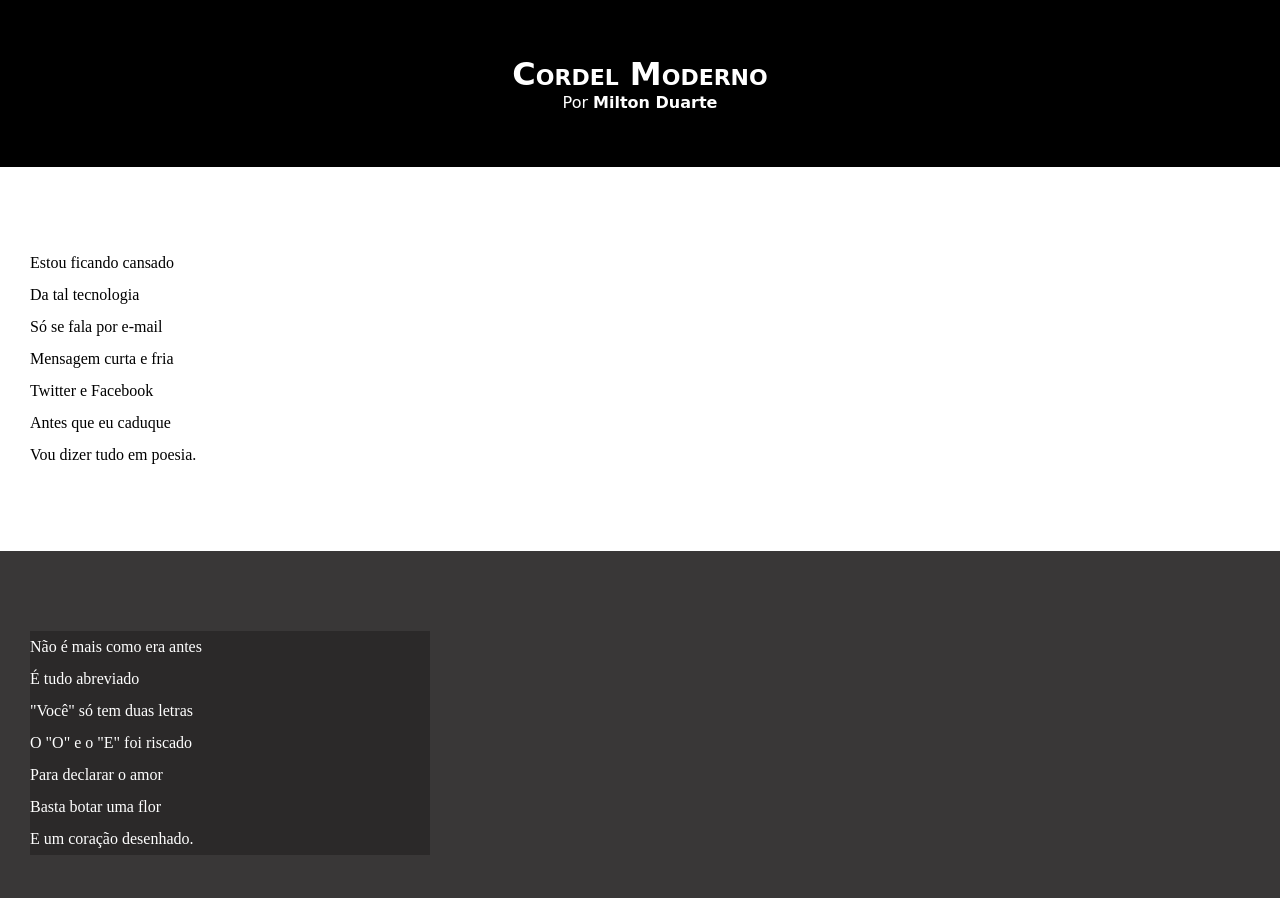
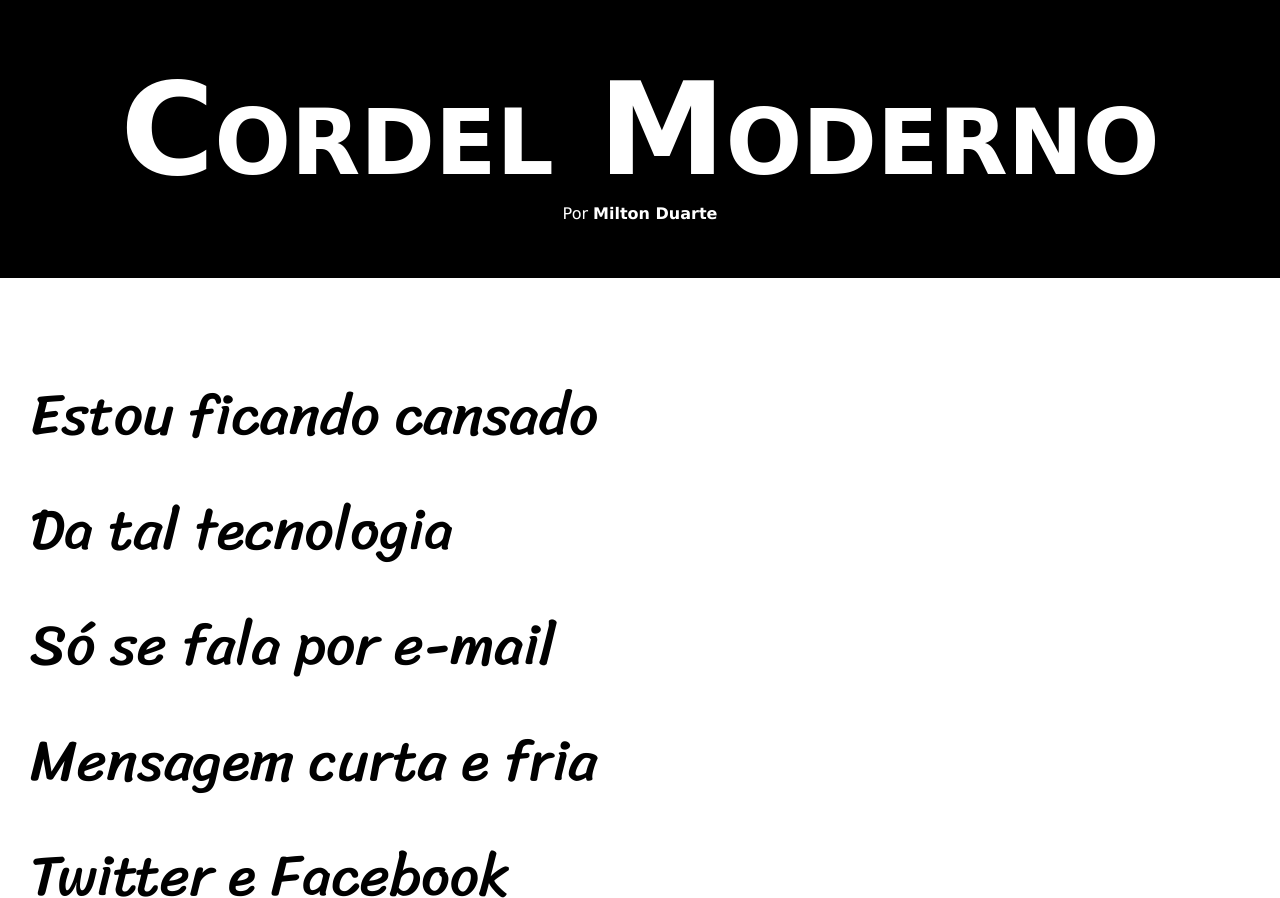
Before and after one commit to wendelllins/html-css, a plain HTML site: page exercicios/desafio 12/desafio-cordel.html in a window 1280 px wide. Shown: the top 898 px of the page. Drawn offline with Linux system fonts and the light colour scheme.

Commit message:
atualização estilos

```diff
--- a/exercicios/desafio 12/estilo/style.css
+++ b/exercicios/desafio 12/estilo/style.css
@@ -3,6 +3,12 @@
 @import url('https://fonts.googleapis.com/css2?family=Passion+One&display=swap');
 
 @import url('https://fonts.googleapis.com/css2?family=Sriracha&display=swap');
+
+:root{
+    --fonte1: Verdana, Geneva, Tahoma, sans-serif;
+    --fonte2:'Passion One', cursive;
+    --fonte3:  'Sriracha', cursive;
+}
 
 *{
     margin: 0px;
@@ -12,27 +18,29 @@
 html, body{
     min-height: 100vh;
     background-color: darkgray;
+    font-family: var(--fonte1);
 }
 
 header{
     background-color: black;
     color: white;
-    font-family: 'Passion One', cursive;
+    font-family: ;
     margin: ;
     padding: 5px 5px;
     text-align: center;
 }
 
 header > h1{
-    font-size: ;
     padding-top: 50px;
     font-variant: small-caps;
+    font-family: var(--fonte2);
+    font-size: 10vw;
 }
 
 header > p{
     font-size: ;
     padding-bottom: 50px;
-    font-family: 'Passion One', cursive;;
+    font-family:
 }
 
 a{
@@ -50,6 +58,8 @@ section{
     padding-bottom: 10vh;
     line-height: 2em;
     padding-left: 30px;
+    font-family: var(--fonte3);
+    font-size: 4.5vw;
 }
 
 .normal{
@@ -64,7 +74,8 @@ section{
 
 .imagem > p{
     width: 400px;
-    background-color: rgba(0, 0, 0, 0.253)
+    background-color: rgba(0, 0, 0, 0.253);
+    display:inline-block;
 }
 
 footer{
```
